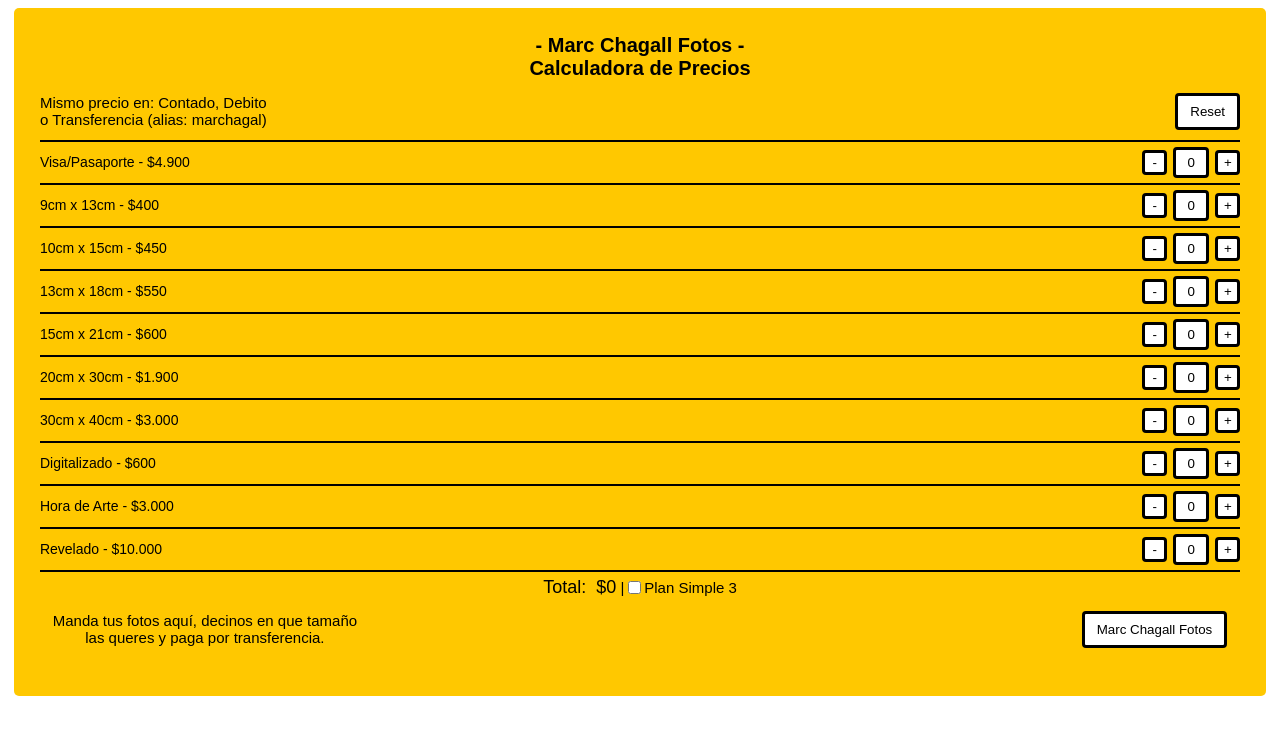
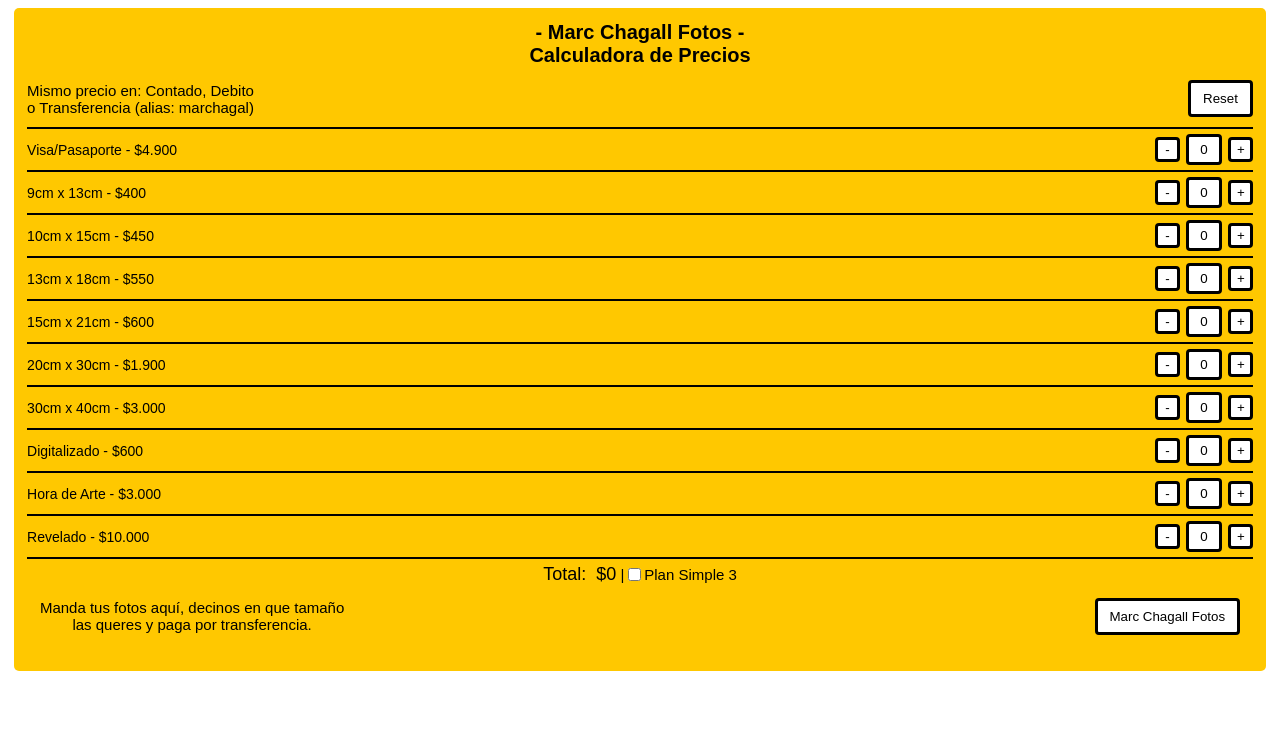
Before and after one commit to Marchagall/Calculadora-de-Precios, a plain HTML site: page index.html in a window 1280 px wide. Drawn offline with Linux system fonts and the light colour scheme.

Commit message:
Update index.html

```diff
--- a/index.html
+++ b/index.html
@@ -15,7 +15,7 @@
     resize: both;
     max-width: 99%; /* Adjusted max-width for responsiveness */
     max-width: 99%; /* Adjusted max-width for responsiveness */
-    padding: 2vw; /* Adjusted padding based on viewport width */
+    padding: 1vw; /* Adjusted padding based on viewport width */
     border-radius: 5px;
     background-color: #ffc800;
     box-sizing: border-box;
```
